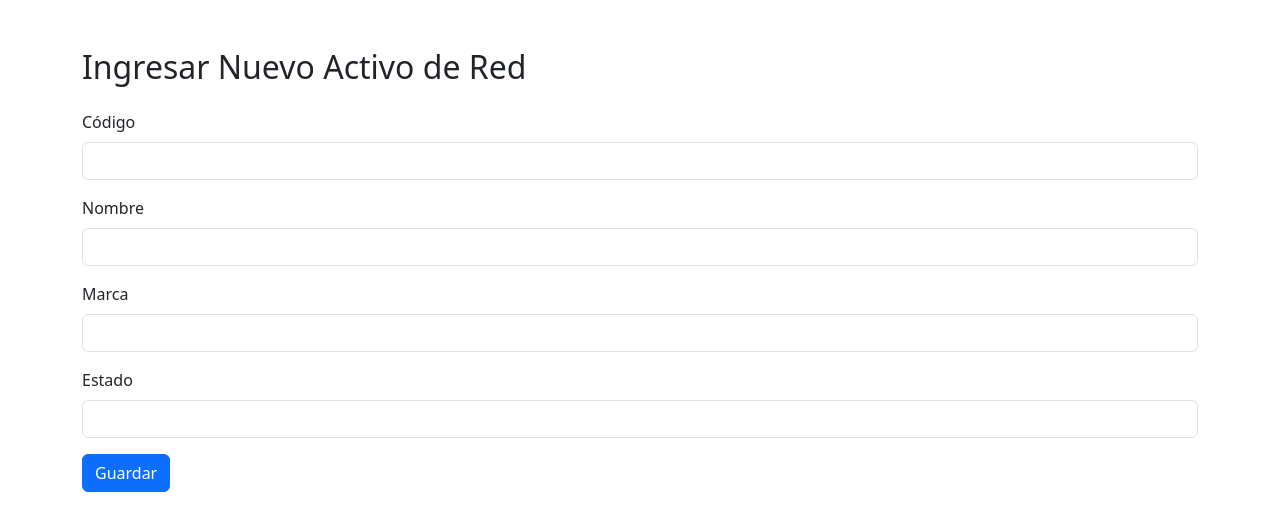
After one commit to anjuvaos-sena/activos-repo, a Django app: page /activos/crear/ in a window 1280 px wide. The commit adds this page. Shown: the top 531 px of the page. Run offline with Django 5.2, Linux system fonts and the light colour scheme.

Commit message:
Crear activo

```diff
--- a/app_activos/templates/app_activos/activos.html
+++ b/app_activos/templates/app_activos/activos.html
@@ -108,10 +108,10 @@
                         <i class="fas fa-server me-2"></i>
                         Inventario de Activos
                     </h2>
-                    <button class="btn btn-primary">
+                    <a href="{% url 'crear_activo' %}" class="btn btn-primary">
                         <i class="fas fa-plus me-1"></i>
                         Nuevo Activo
-                    </button>
+                    </a>
                 </div>
             </div>
         </div>
--- /dev/null
+++ b/app_activos/templates/app_activos/crear_activo.html
@@ -0,0 +1,36 @@
+<!DOCTYPE html>
+<html lang="en">
+<head>
+    <meta charset="UTF-8">
+    <meta name="viewport" content="width=device-width, initial-scale=1.0">
+    <title>Nuevo Activo de Red</title>
+    <link href="https://cdn.jsdelivr.net/npm/bootstrap@5.3.0/dist/css/bootstrap.min.css" rel="stylesheet">
+</head>
+<body>
+    <div class="container mt-5">
+        <h2 class="mb-4">Ingresar Nuevo Activo de Red</h2>
+        <form method="post">
+            {% csrf_token %}
+            <div class="mb-3">
+                <label for="codigo" class="form-label">Código</label>
+                <input type="text" class="form-control" id="codigo" name="codigo" required>
+            </div>
+            <div class="mb-3">
+                <label for="nombre" class="form-label">Nombre</label>
+                <input type="text" class="form-control" id="nombre" name="nombre" required>
+            </div>
+            <div class="mb-3">
+                <label for="marca" class="form-label">Marca</label>
+                <input type="text" class="form-control" id="marca" name="marca" required>
+            </div>
+            <div class="mb-3">
+                <label for="estado" class="form-label">Estado</label>
+                <input type="text" class="form-control" id="estado" name="estado" required>
+            </div>
+            <button type="submit" class="btn btn-primary">Guardar</button>
+        </form>
+    </div>
+
+    <script src="https://cdn.jsdelivr.net/npm/bootstrap@5.3.0/dist/js/bootstrap.bundle.min.js"></script>
+</body>
+</html></div>
--- a/app_activos/urls.py
+++ b/app_activos/urls.py
@@ -5,4 +5,5 @@ from . import views
 urlpatterns = [
     path('', lambda request: redirect('activos')),
     path('activos/', views.activos_view, name='activos'),
+    path('activos/crear/', views.crear_activo_view, name='crear_activo'),
 ]
--- a/app_activos/views.py
+++ b/app_activos/views.py
@@ -1,6 +1,17 @@
-from django.shortcuts import render
+from django.shortcuts import redirect, render
 from .models import Activo
 
 def activos_view(request):
     activos = Activo.objects.all()
     return render(request, 'app_activos/activos.html', {'activos': activos})
+
+def crear_activo_view(request):
+    if request.method == 'POST':
+        codigo = request.POST.get('codigo')
+        nombre = request.POST.get('nombre')
+        marca = request.POST.get('marca')
+        estado = request.POST.get('estado')
+        nuevo_activo = Activo(codigo=codigo, nombre=nombre, marca=marca, estado=estado)
+        nuevo_activo.save()
+        return redirect('activos')
+    return render(request, 'app_activos/crear_activo.html')
```
